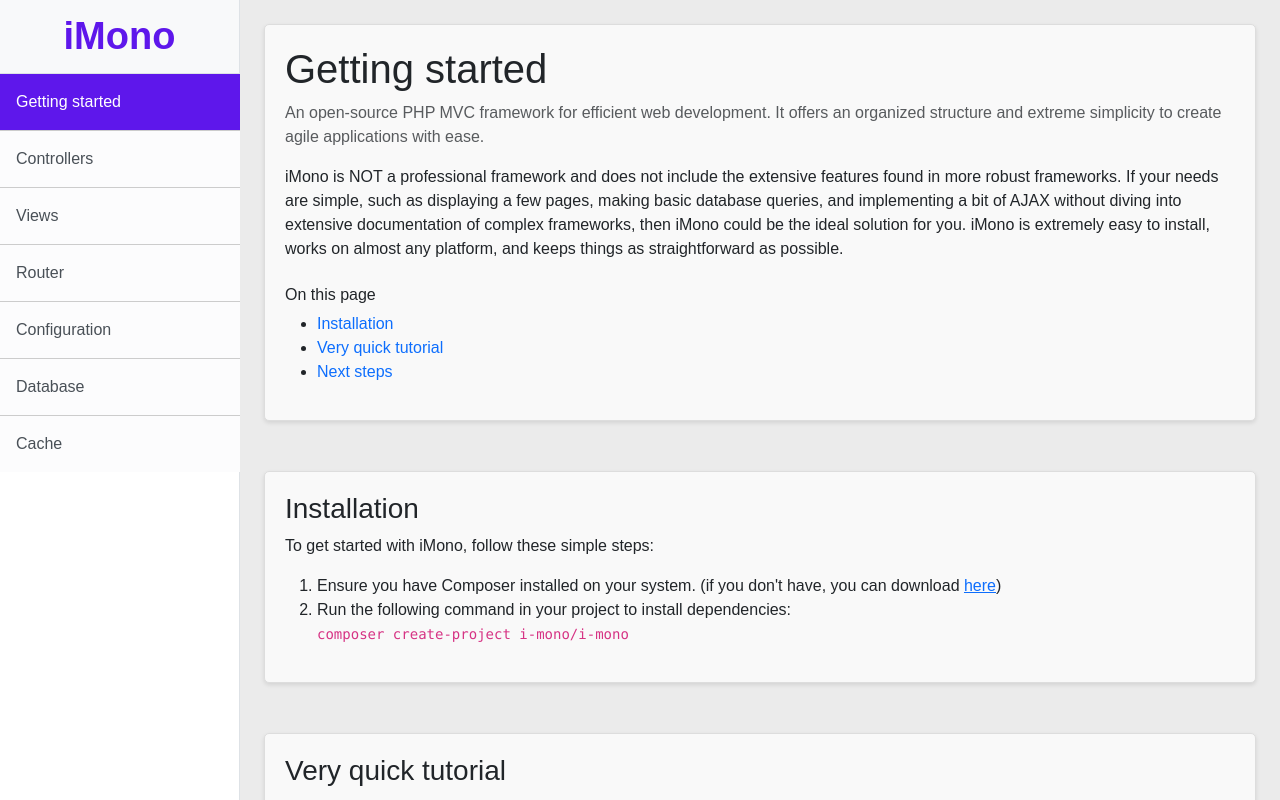
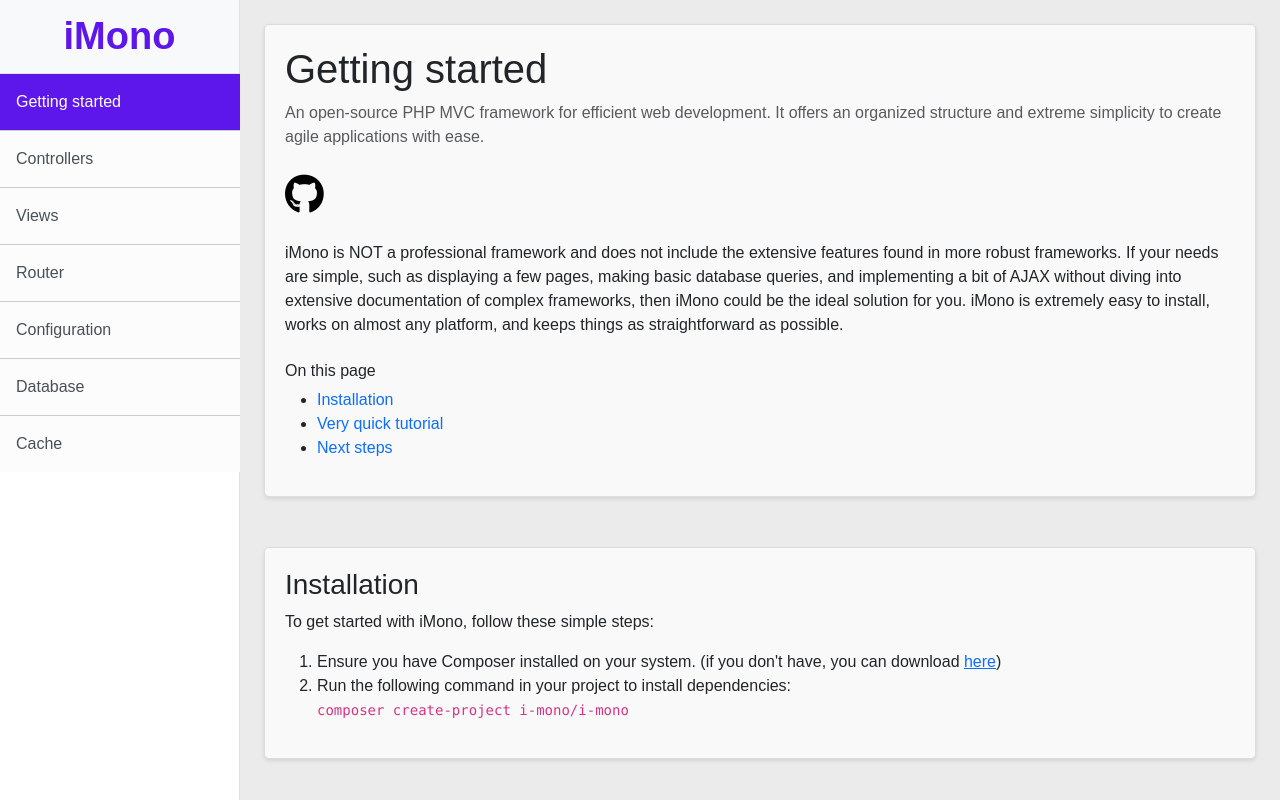
Before and after one commit to FabioAugustoRodrigues/iMono-docs, a Vue app: page / in a window 1280 px wide. Shown: the top 800 px of the page. Built offline with nearby package versions, Linux system fonts and the light colour scheme; a web font is replaced by a local one.

Commit message:
add fontawesome and github icon

```diff
--- a/package.json
+++ b/package.json
@@ -11,6 +11,7 @@
   "dependencies": {
     "@popperjs/core": "^2.11.8",
     "bootstrap": "^5.3.3",
+    "font-awesome": "^4.7.0",
     "highlight.js": "^11.9.0",
     "vue": "^3.4.21",
     "vue-router": "^4.3.0"
--- a/src/assets/main.css
+++ b/src/assets/main.css
@@ -1,4 +1,5 @@
 @import url('https://fonts.cdnfonts.com/css/poppins');
+@import url('https://cdnjs.cloudflare.com/ajax/libs/font-awesome/6.2.1/css/all.min.css');
 
 * {
     font-family: 'Poppins', sans-serif;
@@ -31,3 +32,8 @@
 .sub-content {
     margin-bottom: 20px;
 }
+
+.github-icon {
+    font-size: 40px;
+    color: black;
+}
--- a/src/views/HomeView.vue
+++ b/src/views/HomeView.vue
@@ -6,6 +6,15 @@
         An open-source PHP MVC framework for efficient web development. It offers an organized structure and extreme
         simplicity to create agile applications with ease.
       </p>
+
+      <div class="row mb-3">
+        <div class="col-sm-12 col-md-3">
+          <a href="https://github.com/FabioAugustoRodrigues/iMono" class="github-icon">
+            <i class="fab fa-github"></i>
+          </a>
+        </div>
+      </div>
+
       <p>
         iMono is NOT a professional framework and does not include the extensive features found in more robust
         frameworks.
```
Also changed, not shown: 1 other file (tests, documents, lock files or other folders).
